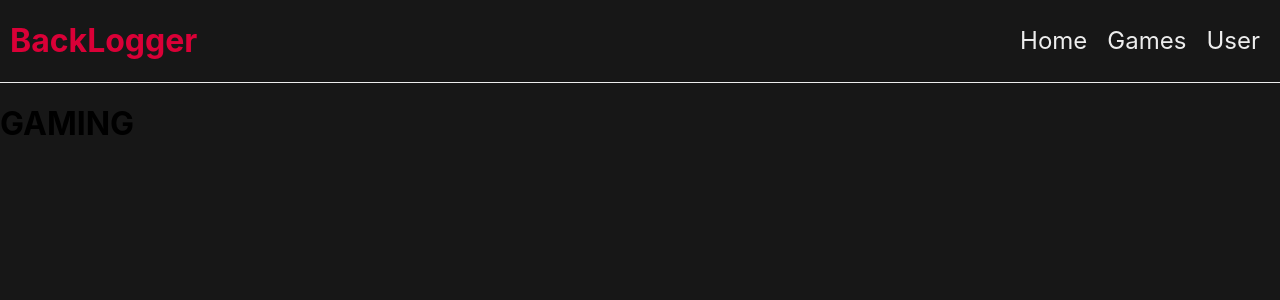
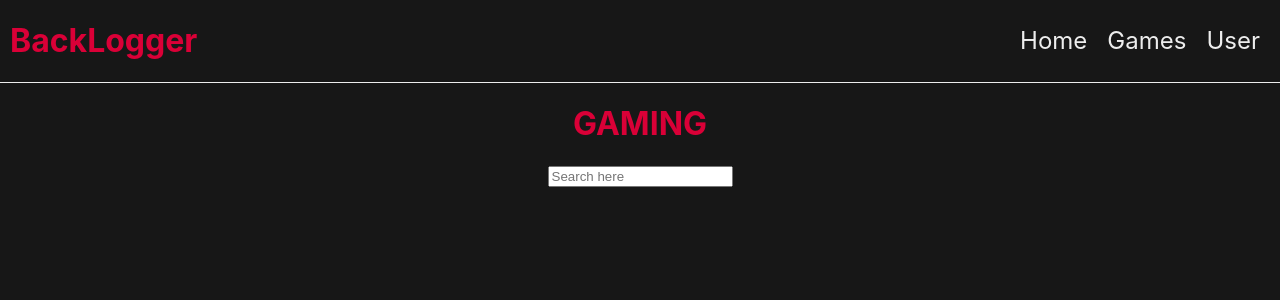
Before and after one commit to TyLippe/backlogger-ui, a React (Create React App) app: page /games in a window 1280 px wide. Shown: the top 300 px of the page. Built offline with nearby package versions, Linux system fonts and the light colour scheme.

Commit message:
Search bar updating state correctly

```diff
--- a/src/atoms/index.ts
+++ b/src/atoms/index.ts
@@ -1,2 +1,3 @@
 export * from "./headerText/headerText";
 export * from "./tab/tab";
+export * from "./searchInput/searchInput";
--- /dev/null
+++ b/src/atoms/searchInput/searchInput.tsx
@@ -0,0 +1,23 @@
+import React, { ChangeEventHandler } from "react";
+
+export const SearchInput = ({
+  handleChange,
+  name,
+  value,
+}: {
+  handleChange: ChangeEventHandler;
+  name: string;
+  value: string;
+}) => {
+  return (
+    <div>
+      <input
+        type="text"
+        placeholder="Search here"
+        onChange={handleChange}
+        name={name}
+        value={value}
+      />
+    </div>
+  );
+};
--- a/src/pages/gamesScreen/gamesScreen.scss
+++ b/src/pages/gamesScreen/gamesScreen.scss
@@ -0,0 +1,15 @@
+@import "../../assets/variables.scss";
+
+.games-container {
+  margin: 0 20%;
+  height: 75vh;
+  display: flex;
+  flex-direction: column;
+  align-items: center;
+  h1 {
+    color: $red;
+  }
+  p {
+    color: $white;
+  }
+}
--- a/src/pages/gamesScreen/gamesScreen.tsx
+++ b/src/pages/gamesScreen/gamesScreen.tsx
@@ -1,9 +1,25 @@
-import React from "react";
+import React, { useState } from "react";
+import { SearchInput } from "../../atoms";
+
+import "./gamesScreen.scss";
 
 export const GamesScreen = () => {
+  const [searchQuery, setSearchQuery] = useState("");
+
+  const handleSearchQuery = (e: any) => {
+    const { name, value } = e.target;
+    setSearchQuery(value);
+  };
+
   return (
     <div className="games-container">
       <h1>GAMING</h1>
+      <SearchInput
+        handleChange={handleSearchQuery}
+        name={"seach"}
+        value={searchQuery}
+      />
+      <p>{searchQuery}</p>
     </div>
   );
 };
```
Also changed, not shown: src/atoms/searchInput/searchInput.scss (added).
